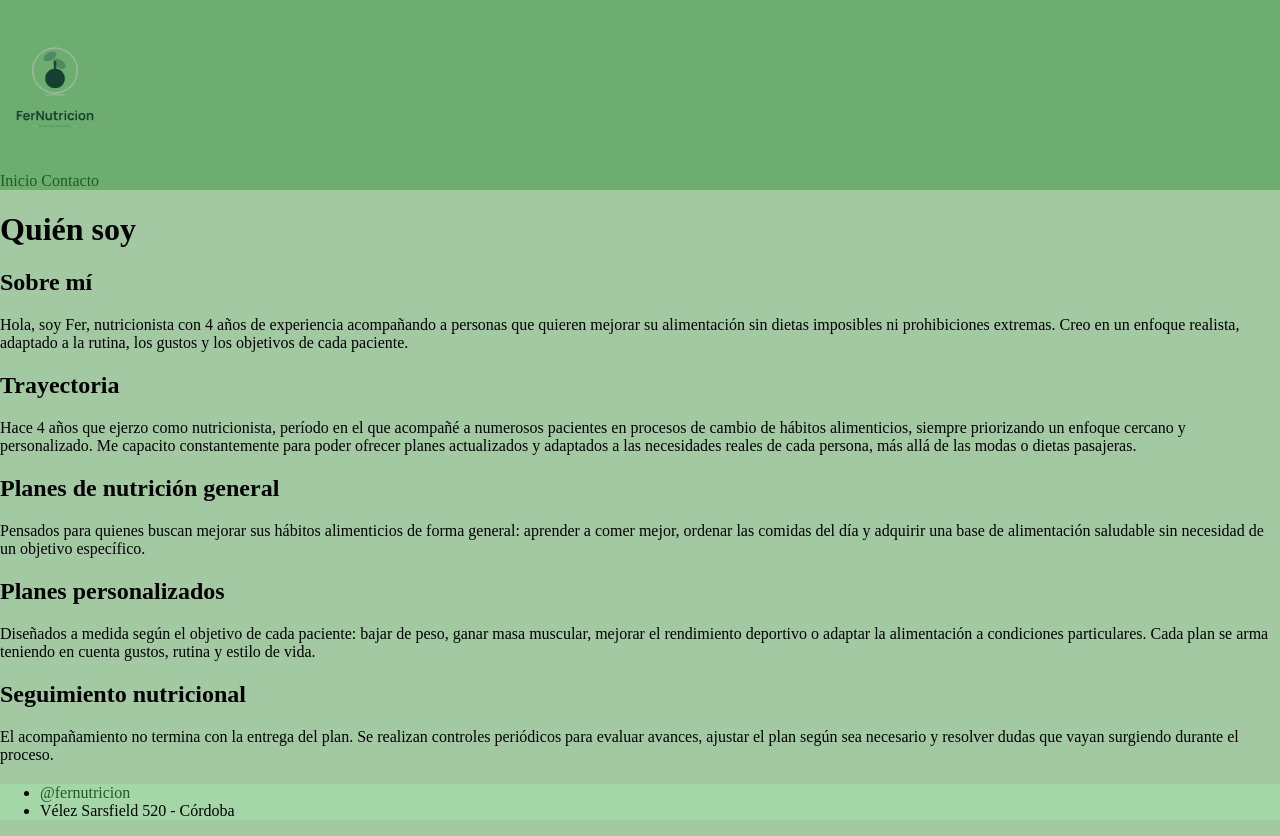
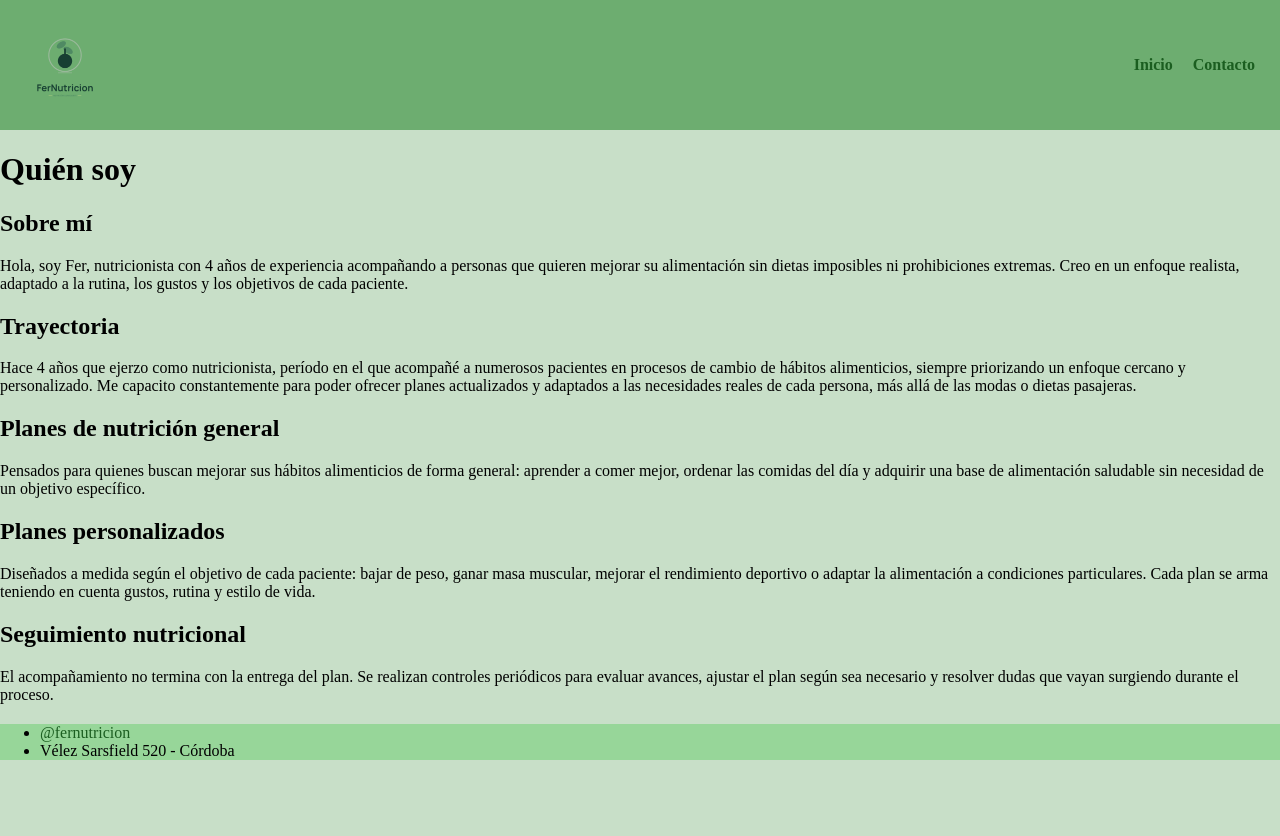
Before and after one commit to Richard4312/Clase, a website: page Actividad6/src/index.html in a window 1280 px wide. After the commit the page ends 800 px from the top, so only its background shows below. Drawn offline with Linux system fonts and the light colour scheme; a web font is replaced by a local one.

Commit message:
Actividad6

```diff
--- a/Actividad6/src/recursos/css/index.css
+++ b/Actividad6/src/recursos/css/index.css
@@ -1,21 +1,27 @@
 * {
-    /* outline: 1px red solid;*/
+   box-sizing: border-box;
 }
-.contenido-principal {
-margin-bottom: 20px;
-}
+
 html, body,  p {
     margin: 0;
     padding: 0;
 
 }
 
+@font-face {
+    font-family: 'Slabo 27px';
+    src: url(./recursos/fonts/Slabo27px-Regular.ttf) ;
+
+}
+
+
 body {
-    background-color: #a3c9a3;
+    background-color: #c8dfc8;
+    font-family: 'Slabo 27px', serif;
 }
 
 header {
-    background-color: #6dad70; /*!important;*/
+    background-color: #6dad70;
 }
 
 a {
@@ -31,20 +37,34 @@ a {
 /* Cabecera */
 .cabecera-principal {
     color: #1b5e20;
+    display: flex;
+    justify-content: space-between;
+    align-items: center;
+    padding: 4px 25px;
 }
 
 .cabecera-principal a img {
-    width: 110px;
+    width: 80px;
+    display: block;
+
 }
 
+.cabecera-principal nav {
+    display: flex;
+    gap: 20px;
+}
 .cabecera-principal nav a {
     color: #1b5e20;
+    font-weight: 600;
 }
 
-/* contenido principal */
+.contenido-principal {
+margin-bottom: 20px;
+}
+
 
 
 /* pie principal */
 .pie-principal {
-    background-color: #a5d6a7;
+    background-color: #97d699;
 }
```
Also changed, not shown: Actividad6/src/recursos/css/fonts/Slabo27px-Regular.ttf (added).
